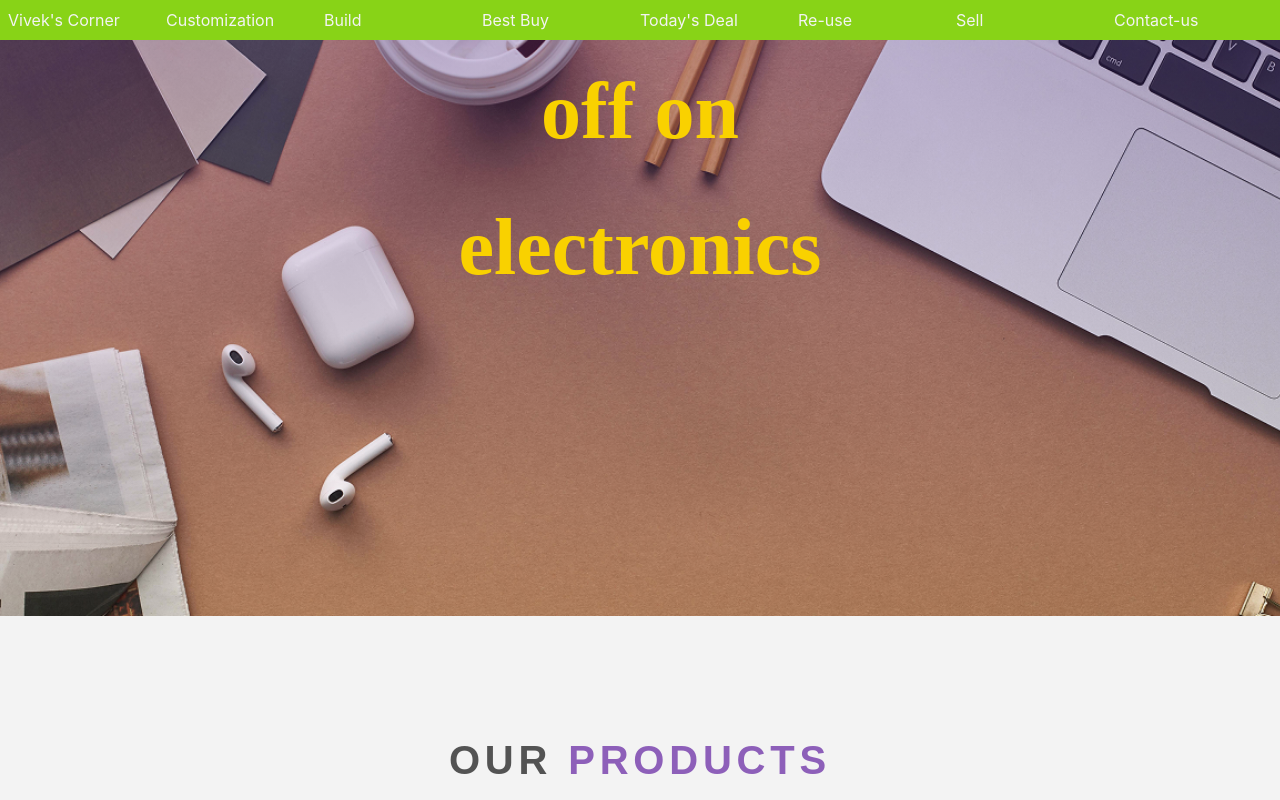
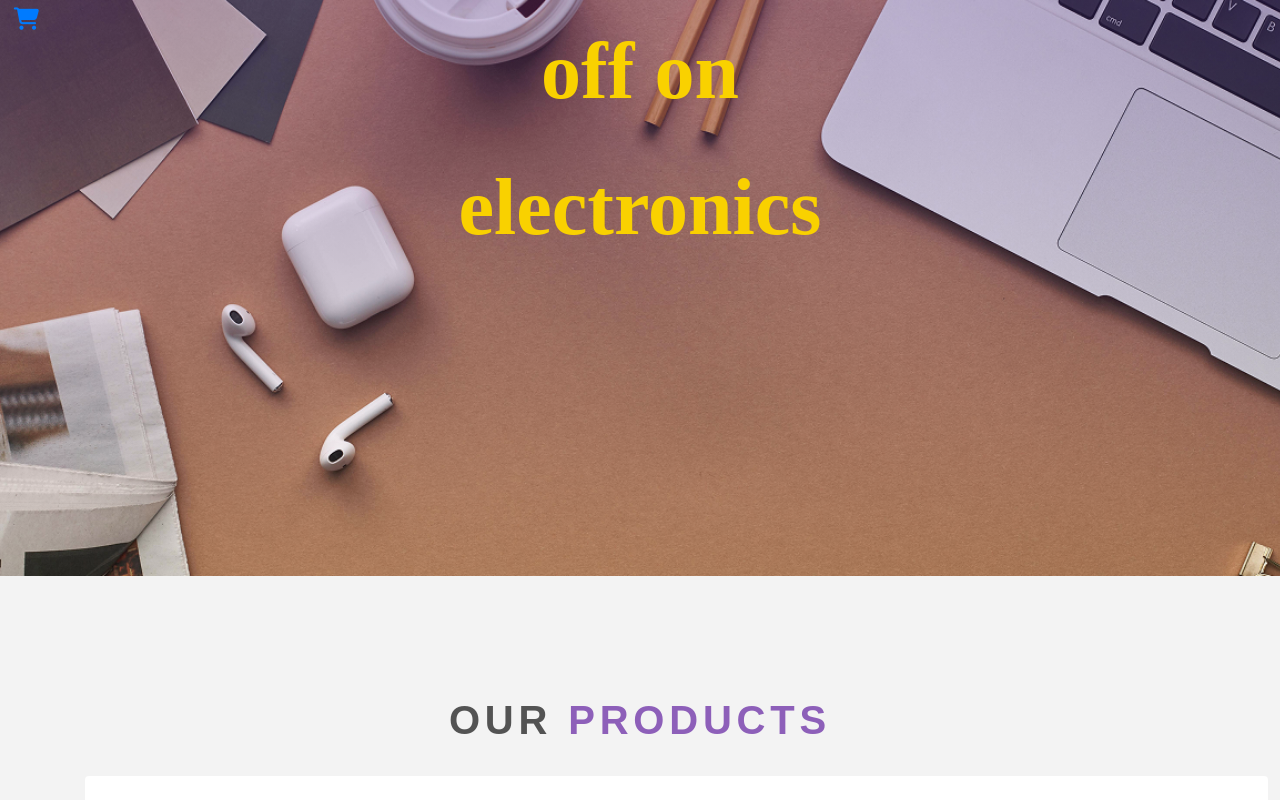
Before and after one commit to vivekpaul-exe/ShopUI, a React (Create React App) app: page / in a window 1280 px wide. Shown: the top 800 px of the page. Built offline with nearby package versions, Linux system fonts and the light colour scheme.

Commit message:
navbar updates

```diff
--- a/src/App.js
+++ b/src/App.js
@@ -29,7 +29,7 @@ export default function App(){
       <React.Fragment>
         {/* <Route exact path="/Custom" component={Custom} /> */}
         <NavBar />
-        <Navbar2 />
+        {/* <Navbar2 /> */}
 
         <Switch>
           {/* <Route exact path="/Auth" component={Auth} /> */}
--- a/src/components/ProductList.js
+++ b/src/components/ProductList.js
@@ -59,7 +59,7 @@ const HeroWrapper= styled.div`
     top:50%;
     left:50%;
     transform:translate(-50%,-50%);
-    color: white;
+    color: #F9F9F9 !important;
 
 },
 .hero-text-detail{
```
